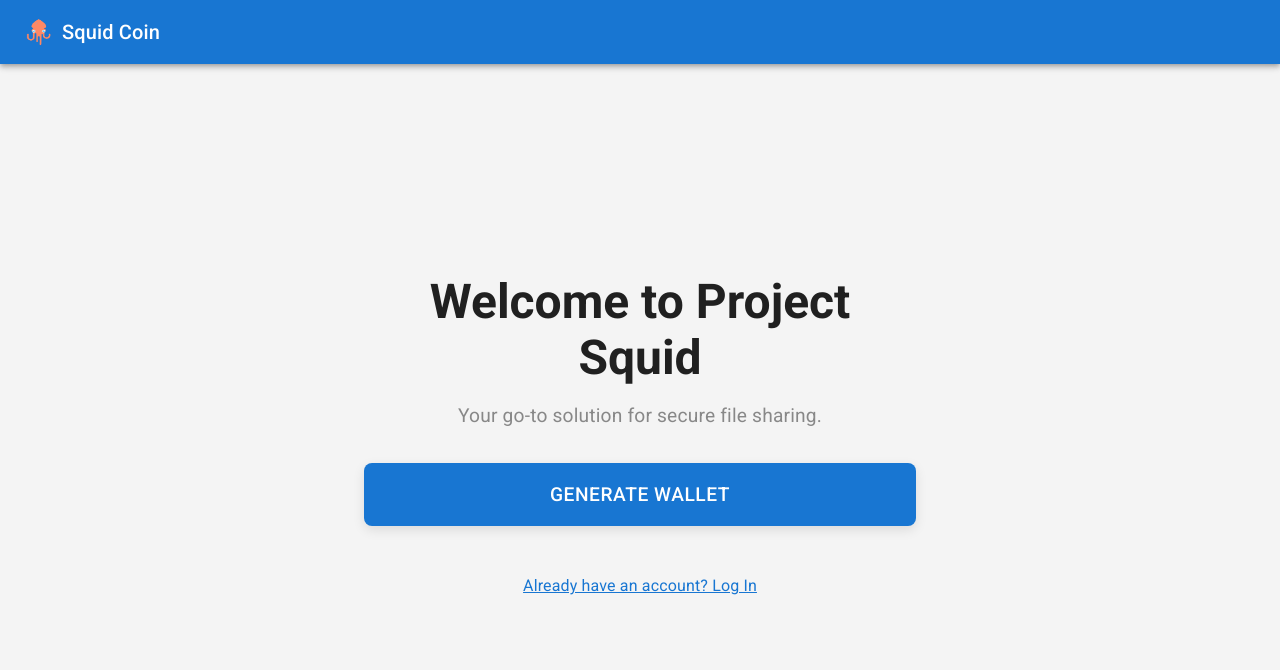
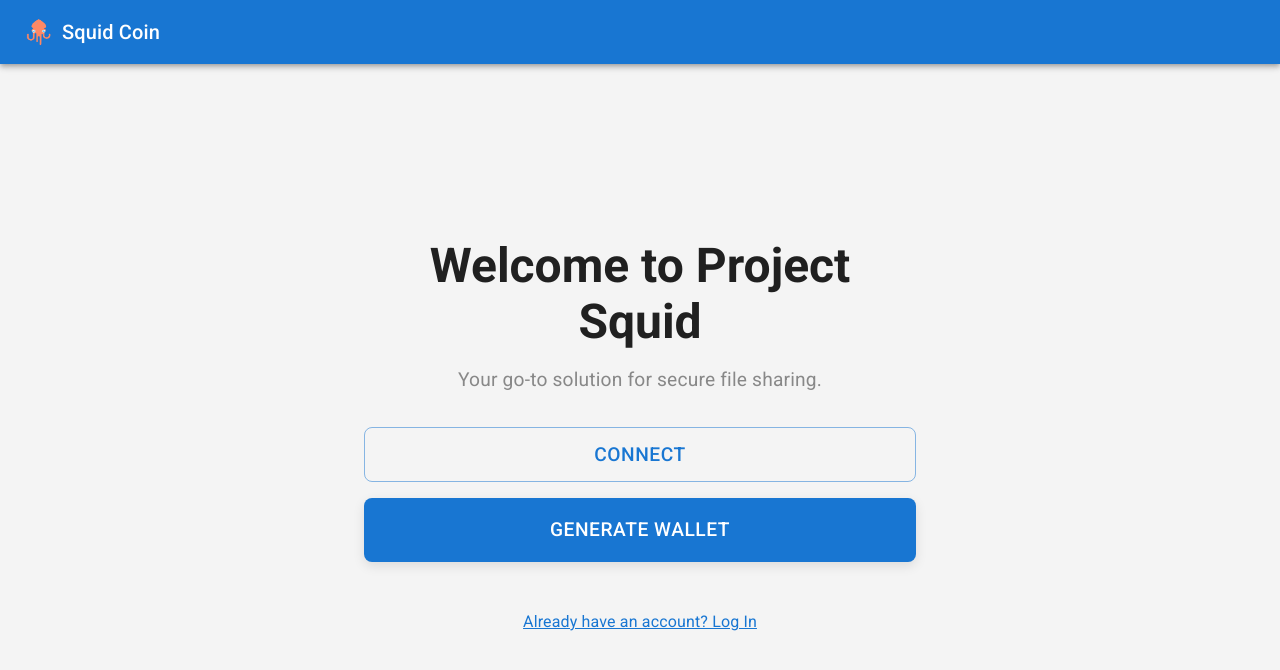
Before and after one commit to Mayukh-Banik/CSE-416, a React (Create React App) app in the folder client/: page /files in a window 1280 px wide. Shown: the top 670 px of the page. Built offline with nearby package versions, Linux system fonts and the light colour scheme.

Commit message:
Added Connect Button

```diff
--- a/client/src/Components/WelcomePage.tsx
+++ b/client/src/Components/WelcomePage.tsx
@@ -8,10 +8,15 @@ import {
   IconButton,
   Tooltip,
   Paper,
+  Dialog,
+  DialogTitle,
+  DialogContent,
+  DialogContentText,
+  DialogActions,
+  TextField,
 } from "@mui/material";
 import { useNavigate } from "react-router-dom";
 import ContentCopyIcon from "@mui/icons-material/ContentCopy";
-import LockOutlinedIcon from "@mui/icons-material/LockOutlined";
 import useRegisterPageStyles from "../Stylesheets/RegisterPageStyles";
 import Header from "./Header";
 
@@ -20,6 +25,7 @@ const WelcomePage: React.FC = () => {
   const [walletAddress, setWalletAddress] = useState<string | null>(null);
   const [privateKey, setPrivateKey] = useState<string | null>(null);
   const [isSubmitted, setIsSubmitted] = useState(false);
+  const [isDialogOpen, setIsDialogOpen] = useState(false); // State for dialog open/close
   const navigate = useNavigate();
 
   const handleLogin = () => {
@@ -29,7 +35,6 @@ const WelcomePage: React.FC = () => {
   // Placeholder function for wallet generation
   const handleGenerateWallet = async () => {
     try {
-      // Replace this with actual backend call when ready
       const fakeResponse = {
         public_key: "gen-public-key-123",
         private_key: "gen-private-key-456",
@@ -64,6 +69,14 @@ const WelcomePage: React.FC = () => {
     navigate("/account/1");
   };
 
+  const handleOpenDialog = () => {
+    setIsDialogOpen(true); // Open the dialog
+  };
+
+  const handleCloseDialog = () => {
+    setIsDialogOpen(false); // Close the dialog
+  };
+
   return (
     <>
       <Header />
@@ -79,9 +92,10 @@ const WelcomePage: React.FC = () => {
           marginTop: "2rem",
         }}
       >
-        {/* Change the title based on whether wallet is generated */}
-        <Typography variant="h3" sx={{ fontWeight: 600, mb: 2, marginTop:10 }}>
-          {isSubmitted ? "Wallet Successfully Generated" : "Welcome to Project Squid"}
+        <Typography variant="h3" sx={{ fontWeight: 600, mb: 2, marginTop: 10 }}>
+          {isSubmitted
+            ? "Wallet Successfully Generated"
+            : "Welcome to Project Squid"}
         </Typography>
         {!isSubmitted && (
           <Typography
@@ -91,6 +105,49 @@ const WelcomePage: React.FC = () => {
             Your go-to solution for secure file sharing.
           </Typography>
         )}
+
+        {/* Add the Connect Button */}
+        <Button
+          variant="outlined"
+          color="primary"
+          onClick={handleOpenDialog} // Open dialog on click
+          sx={{
+            mb: 2,
+            width: "100%",
+            padding: "10px 0",
+            fontSize: "1.2rem",
+            borderRadius: "8px",
+          }}
+        >
+          Connect
+        </Button>
+
+        <Dialog open={isDialogOpen} onClose={handleCloseDialog}>
+          <DialogTitle>Connect?</DialogTitle>
+          <DialogContent>
+            <DialogContentText>
+              You are about to connect to the following server:
+            </DialogContentText>
+            <TextField
+              fullWidth
+              value="cse416squidcoin.xyz"
+              InputProps={{
+                readOnly: true,
+              }}
+              variant="outlined"
+              margin="dense"
+              sx={{ marginTop: "1rem" }}
+            />
+          </DialogContent>
+          <DialogActions>
+            <Button onClick={handleCloseDialog} color="primary">
+              Cancel
+            </Button>
+            <Button onClick={handleCloseDialog} color="primary">
+              Connect
+            </Button>
+          </DialogActions>
+        </Dialog>
 
         {!isSubmitted ? (
           <Button
```
